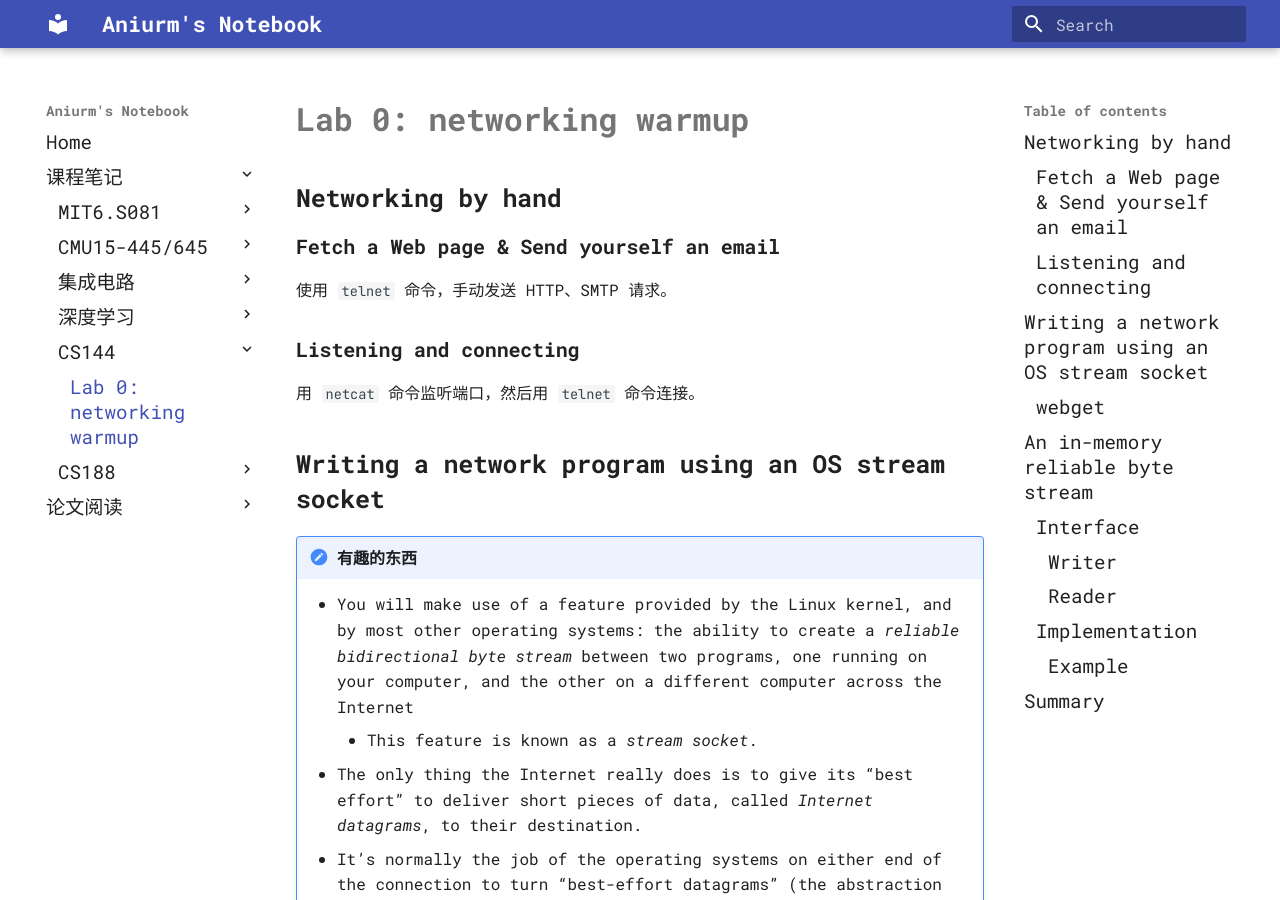
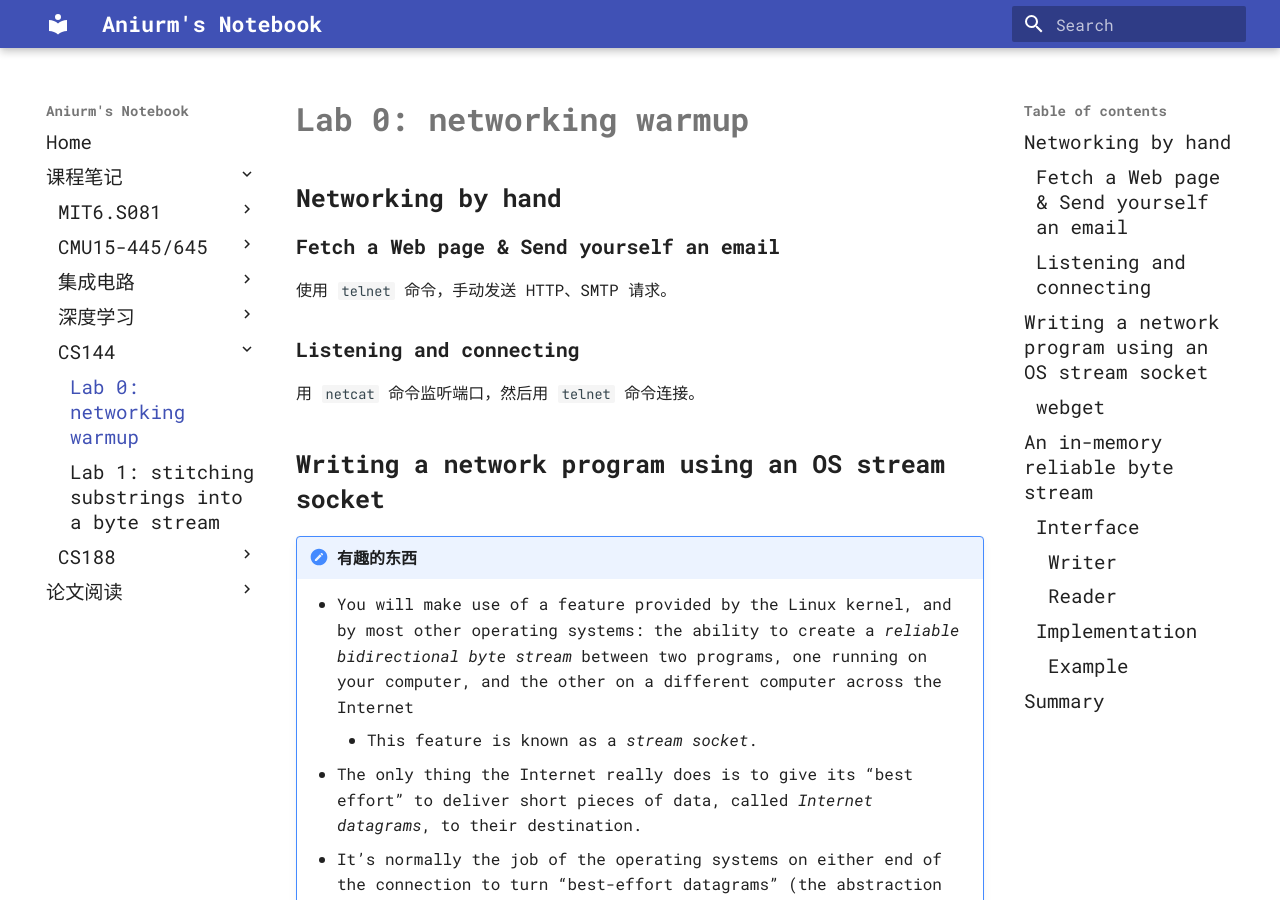
Before and after one commit to Aniurm/notebook, an MkDocs documentation site: the page built from docs/course_notes/cs144/lab0.md, in a window 1280 px wide and 900 px high. Built offline with MkDocs 1.6.1 and Material for MkDocs 9.7.7, drawn with Linux system fonts in a browser that asks for light colours; some web fonts are replaced.

Commit message:
feat(cs144): start Lab 1

```diff
--- /dev/null
+++ b/docs/course_notes/cs144/lab1.md
@@ -0,0 +1,5 @@
+# Lab 1: stitching substrings into a byte stream
+
+## Putting substrings in sequence
+
+### What should the Reassembler store internally?
--- a/mkdocs.yml
+++ b/mkdocs.yml
@@ -32,7 +32,8 @@
         - course_notes/deep-learning/lrnn.md
         - course_notes/deep-learning/cnn.md
     - CS144:
-      - course_notes/cs144/img/lab0.md
+      - course_notes/cs144/lab0.md
+      - course_notes/cs144/lab1.md
     - CS188:
       - Lecture:
         - course_notes/cs188/lecture/Intro-to-AI.md
```
Also changed, not shown: docs/course_notes/cs144/lab0.md (renamed from docs/course_notes/cs144/img/lab0.md).
